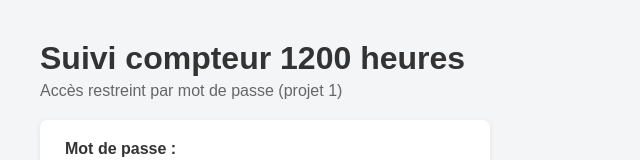
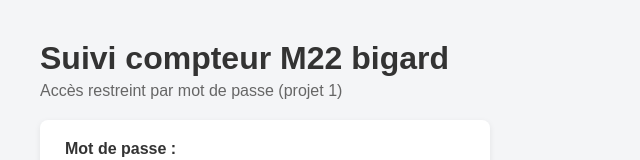
Before and after one commit to JLT29/compteur-M22, a plain HTML site: page index.html in a window 1280 px wide. Shown: the top 160 px of the page, without its empty margins (0-640 px from the left). Drawn offline with Linux system fonts and the light colour scheme.

Commit message:
Update index.html

```diff
--- a/index.html
+++ b/index.html
@@ -119,7 +119,7 @@
   </style>
 </head>
 <body>
-  <h1>Suivi compteur 1200 heures</h1>
+  <h1>Suivi compteur M22 bigard</h1>
   <div class="subtitle">Accès restreint par mot de passe (projet 1)</div>
 
   <!-- Bloc de connexion -->
```
